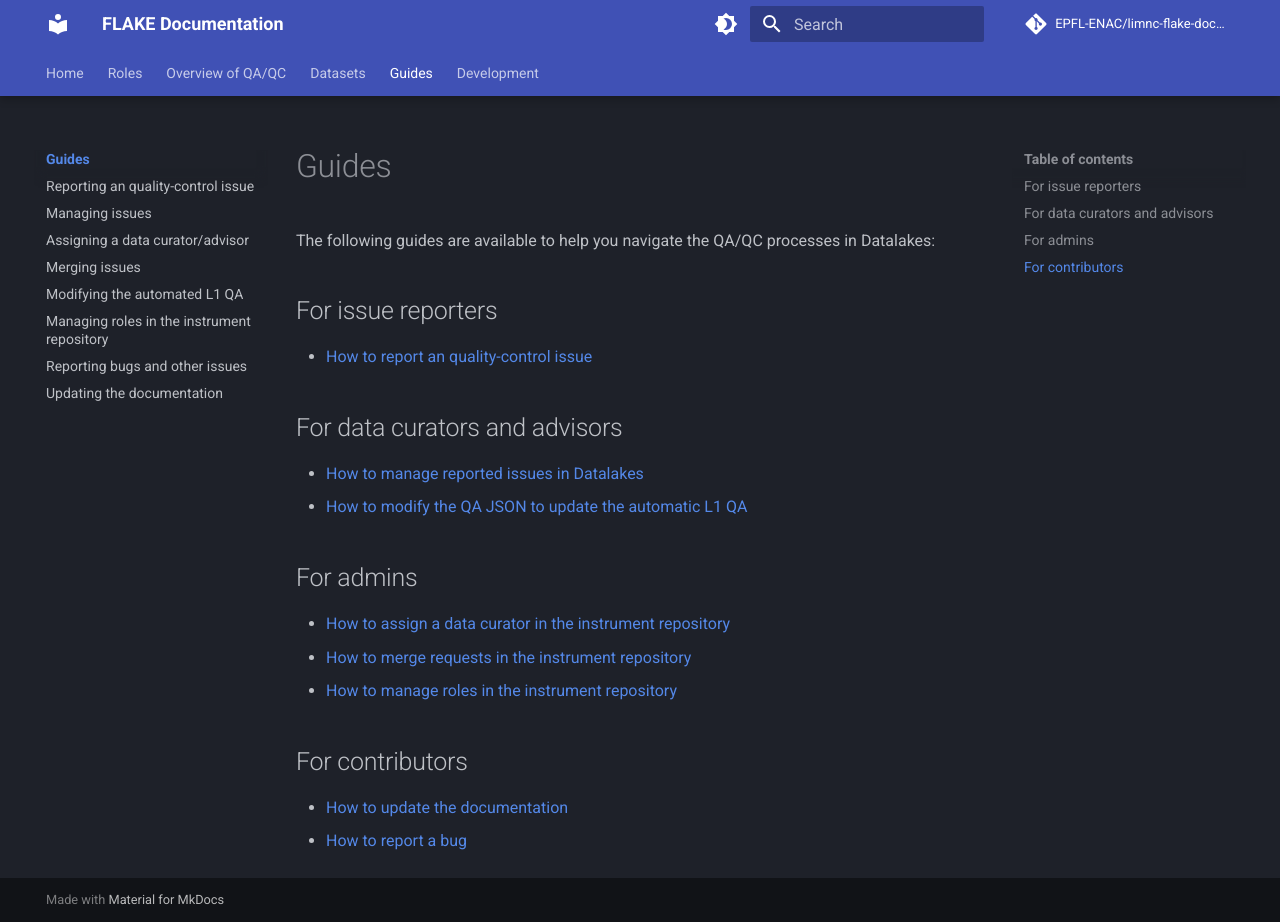
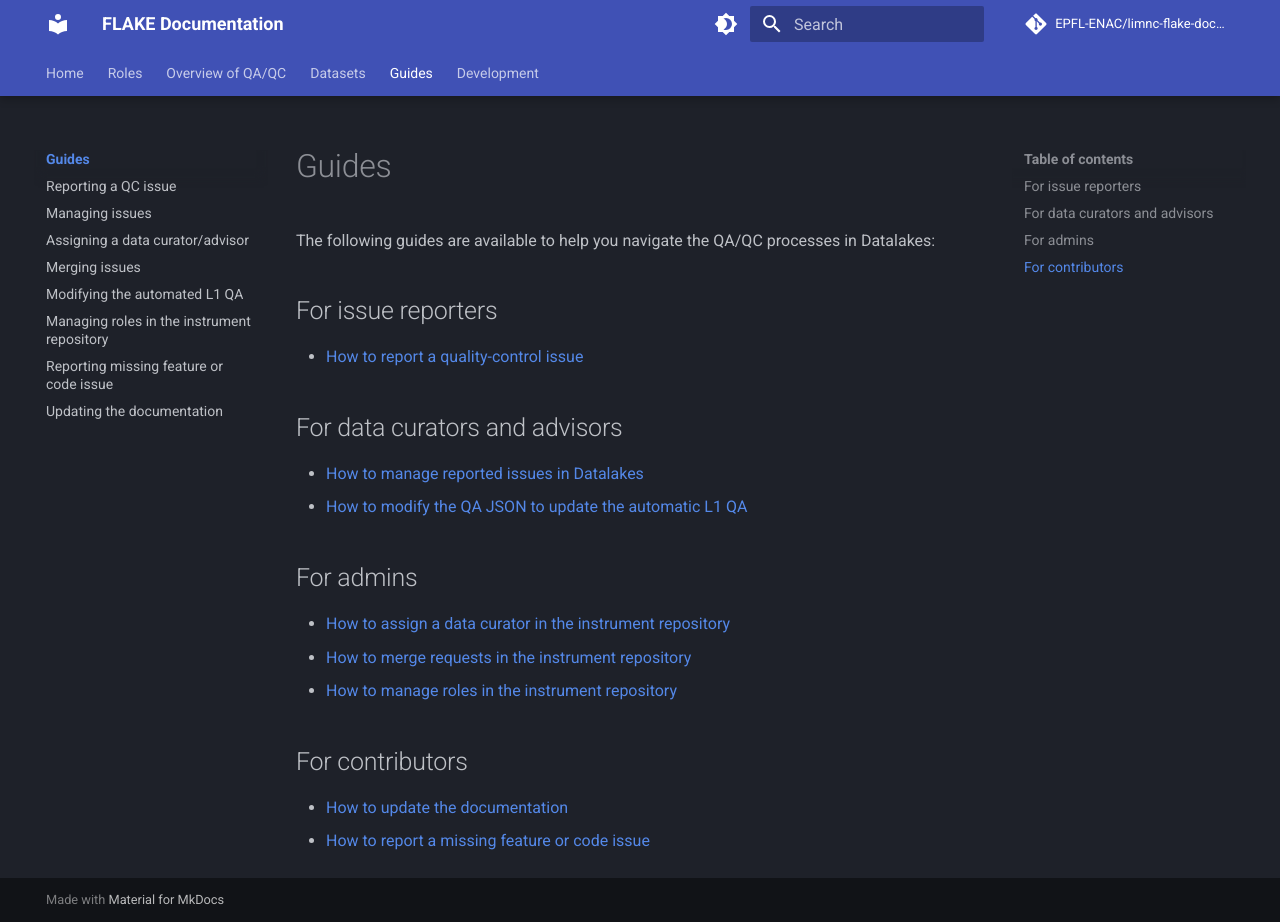
Before and after one commit to EPFL-ENAC/limnc-flake-documentation, an MkDocs documentation site: the page built from docs/guides/index.md, in a window 1280 px wide and 922 px high. Built offline with MkDocs 1.6.1 and Material for MkDocs 9.7.7, drawn with Linux system fonts in a browser that asks for light colours; comment, search, counter and statistics services are not loaded.

Commit message:
Apply the requested modifications before merging

```diff
--- a/docs/guides/index.md
+++ b/docs/guides/index.md
@@ -4,7 +4,7 @@
 
 ## For issue reporters
 
-- [How to report an quality-control issue](reporting.md)
+- [How to report a quality-control issue](reporting.md)
 
 ## For data curators and advisors
 
@@ -20,4 +20,4 @@
 ## For contributors
 
 - [How to update the documentation](updating_docs.md)
-- [How to report a bug](bugs.md)
+- [How to report a missing feature or code issue](bugs.md)
--- a/mkdocs.yml
+++ b/mkdocs.yml
@@ -52,13 +52,13 @@
   - 'Datasets': datasets.md
   - 'Guides':
     - 'Overview': guides/index.md
-    - 'Reporting an quality-control issue': guides/reporting.md
+    - 'Reporting a QC issue': guides/reporting.md
     - 'Managing issues': guides/management.md
     - 'Assigning a data curator/advisor': guides/assignment.md
     - 'Merging issues': guides/merging.md
     - 'Modifying the automated L1 QA': guides/QA_json.md
     - 'Managing roles in the instrument repository': guides/roles.md
-    - 'Reporting bugs and other issues': guides/bugs.md
+    - 'Reporting missing feature or code issue': guides/bugs.md
     - 'Updating the documentation': guides/updating_docs.md
 
   - 'Development':
```
